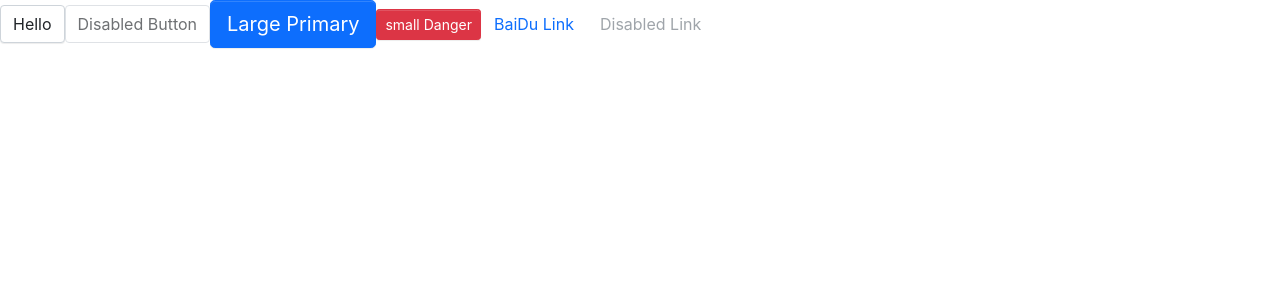
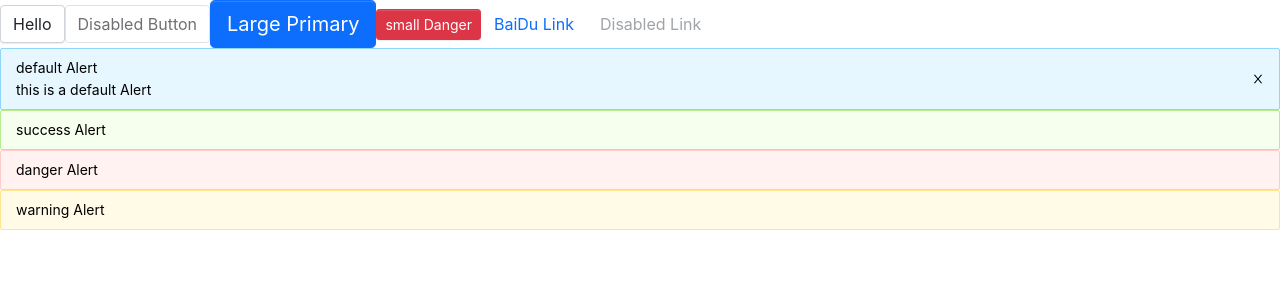
Before and after one commit to wk-Nemo/TortoiseDesign, a React (Create React App) app in the folder frontend/: page / in a window 1280 px wide. Shown: the top 300 px of the page. Built offline with nearby package versions, Linux system fonts and the light colour scheme.

Commit message:
alert init

```diff
--- a/frontend/src/App.css
+++ /dev/null
@@ -1,38 +0,0 @@
-.App {
-  text-align: center;
-}
-
-.App-logo {
-  height: 40vmin;
-  pointer-events: none;
-}
-
-@media (prefers-reduced-motion: no-preference) {
-  .App-logo {
-    animation: App-logo-spin infinite 20s linear;
-  }
-}
-
-.App-header {
-  background-color: #282c34;
-  min-height: 100vh;
-  display: flex;
-  flex-direction: column;
-  align-items: center;
-  justify-content: center;
-  font-size: calc(10px + 2vmin);
-  color: white;
-}
-
-.App-link {
-  color: #61dafb;
-}
-
-@keyframes App-logo-spin {
-  from {
-    transform: rotate(0deg);
-  }
-  to {
-    transform: rotate(360deg);
-  }
-}
--- a/frontend/src/App.tsx
+++ b/frontend/src/App.tsx
@@ -1,9 +1,11 @@
 import React from 'react';
-import Button, {ButtonType, ButtonSize} from './components/Button/button';
+import Button, { ButtonType, ButtonSize } from './components/Button/button';
+import Alert, { AlertType } from './components/Alert/alert';
 
 function App() {
   return (
     <div className="App">
+      <div className="item buttons">
         <Button className="hello" onClick={(e) => {e.preventDefault(); alert(123)}}>Hello</Button>
         <Button
           disabled={true}
@@ -26,6 +28,26 @@ function App() {
           href="http://www.baidu.com"
         >Disabled Link</Button>
       </div>
+      <div className="item alerts">
+        <Alert
+          closeable={true}
+          message="default Alert"
+          description="this is a default Alert"
+        ></Alert>
+        <Alert
+          message="success Alert"
+          type={AlertType.success}
+        ></Alert>
+        <Alert
+          message="danger Alert"
+          type={AlertType.danger}
+        ></Alert>
+        <Alert
+          message="warning Alert"
+          type={AlertType.warning}
+        ></Alert>
+      </div>
+    </div>
   );
 }
 
--- /dev/null
+++ b/frontend/src/components/Alert/_style.scss
@@ -0,0 +1,46 @@
+.alert {
+  position: relative;
+  display: flex;
+  align-items: center;
+  padding: 8px 15px;
+  color: black;
+  font-size: 14px;
+  line-height: 1.5715;
+  word-wrap: break-word;
+  border-radius: 2px;
+  min-width: 200px;
+  .alert-content {
+    flex: 1
+  }
+  .alert-close-icon {
+    margin-left: 8px;
+    padding: 0;
+    overflow: hidden;
+    font-size: 12px;
+    line-height: 12px;
+    background-color: transparent;
+    border: none;
+    outline: none;
+    cursor: pointer;
+  }
+}
+
+.alert-success {
+  background-color: #f6ffed;
+  border: 1px solid #b7eb8f;
+}
+
+.alert-default {
+  background-color: #e6f7ff;
+  border: 1px solid #91d5ff;
+}
+
+.alert-danger {
+  background-color: #fff2f0;
+  border: 1px solid #ffccc7;
+}
+
+.alert-warning {
+  background-color: #fffbe6;
+  border: 1px solid #ffe58f;
+}
--- /dev/null
+++ b/frontend/src/components/Alert/alert.tsx
@@ -0,0 +1,67 @@
+import React, { useState } from "react";
+import classNames from "classnames";
+
+export enum AlertType {
+  success = 'success',
+  default = 'default',
+  danger = 'danger',
+  warning = 'warning'
+}
+
+interface BaseAlertProps {
+  className?: string;
+  message?: string;
+  description?: string;
+  type?: AlertType;
+  closeable?: Boolean;
+  onClose?: () => void;
+}
+
+const Alert: React.FC<BaseAlertProps> = (props) => {
+  const {
+    className,
+    message,
+    description,
+    type,
+    closeable,
+    onClose,
+  } = props
+
+  const [hide, setHide] = useState(false)
+
+  const classes = classNames('alert', className, {
+    [`alert-${type}`]: type,
+    [`alert-${closeable}`]: closeable,
+  })
+
+  const handleClose = (e: React.MouseEvent) => {
+    if(onClose) {
+      onClose()
+    }
+    setHide(true)
+  }
+
+  return (
+    <div className={classes}>
+      <div className="alert-content">
+        <div className="alert-content-message">{message}</div>
+        <div className="alert-content-description">{description}</div>
+      </div>
+      { closeable &&
+        <button
+          className="alert-close-icon"
+          onClick={handleClose}
+        >
+          <svg viewBox="64 64 896 896" focusable="false" data-icon="close" width="1em" height="1em" fill="currentColor" aria-hidden="true"><path d="M563.8 512l262.5-312.9c4.4-5.2.7-13.1-6.1-13.1h-79.8c-4.7 0-9.2 2.1-12.3 5.7L511.6 449.8 295.1 191.7c-3-3.6-7.5-5.7-12.3-5.7H203c-6.8 0-10.5 7.9-6.1 13.1L459.4 512 196.9 824.9A7.95 7.95 0 00203 838h79.8c4.7 0 9.2-2.1 12.3-5.7l216.5-258.1 216.5 258.1c3 3.6 7.5 5.7 12.3 5.7h79.8c6.8 0 10.5-7.9 6.1-13.1L563.8 512z"></path></svg>
+        </button>
+      }
+    </div>
+  )
+}
+
+Alert.defaultProps = {
+  type: AlertType.default,
+  closeable: false,
+}
+
+export default Alert;
--- a/frontend/src/styles/index.scss
+++ b/frontend/src/styles/index.scss
@@ -8,4 +8,7 @@
 @import "mixin";
 
 // button
-@import "../components/Button/style"
+@import "../components/Button/style";
+
+// alert
+@import "../components/Alert/style"
```
Also changed, not shown: 1 other file (tests, documents, lock files or other folders). Lines whose indentation alone changed are shown as unchanged.
